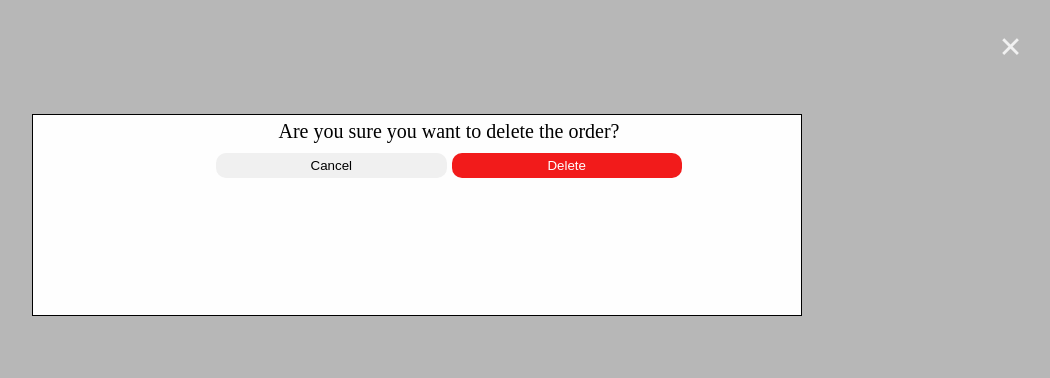
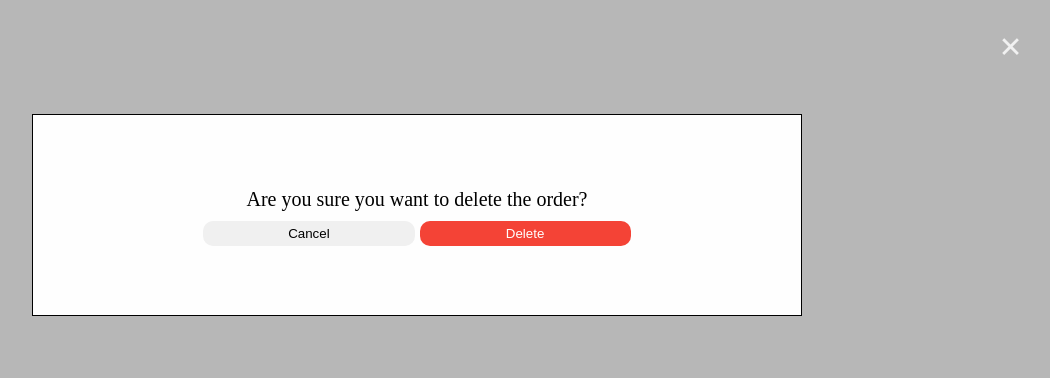
Before and after one commit to xiaowuuu/bao_restaurant, a Flask app: page /orders/1 in a window 1280 px wide, after a click on "Delete Order". Shown: the top 378 px of the page, without its empty margins (223-1273 px from the left). Run offline with Flask 3, Linux system fonts and the light colour scheme; tables that the repository leaves empty hold one stand-in row (values such as "Sample post"); some web fonts are replaced.

Commit message:
format delete modal in edit order

```diff
--- a/static/style.css
+++ b/static/style.css
@@ -133,7 +133,7 @@ img {
     border-radius: 10px;
     border: none;
     padding: 5px 15px;
-    background-color: rgb(242, 27, 27);
+    background-color: #f44336;
     color: white;
 }
 
@@ -161,6 +161,8 @@ img {
     background-color: #fefefe;
     margin: 5% auto 15% auto;
     /* 5% from the top, 15% from the bottom and centered */
+    display: flex;
+    align-items: center;
     border: 1px solid #000;
     width: 60%;
     height: 200px;
```
